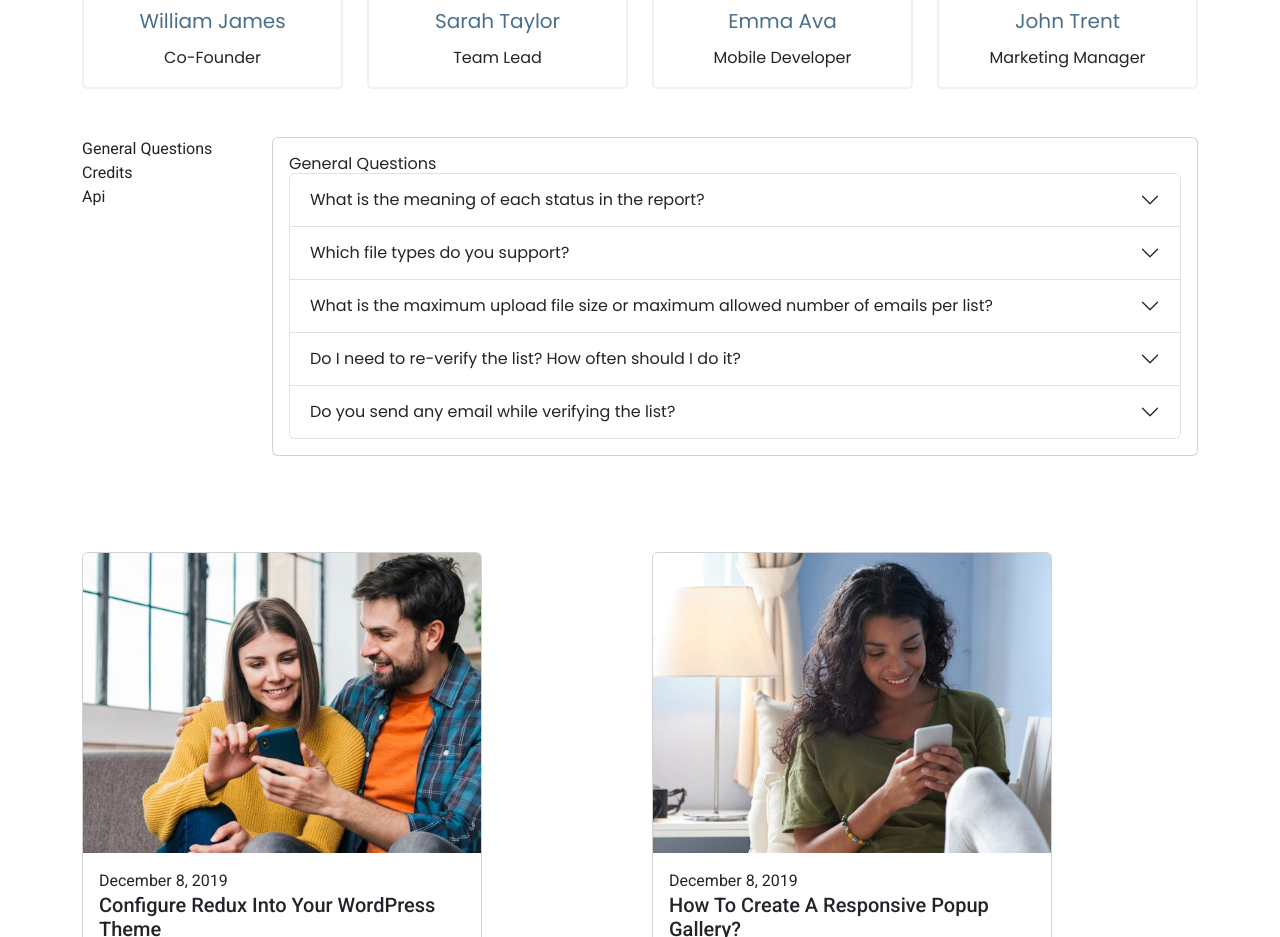
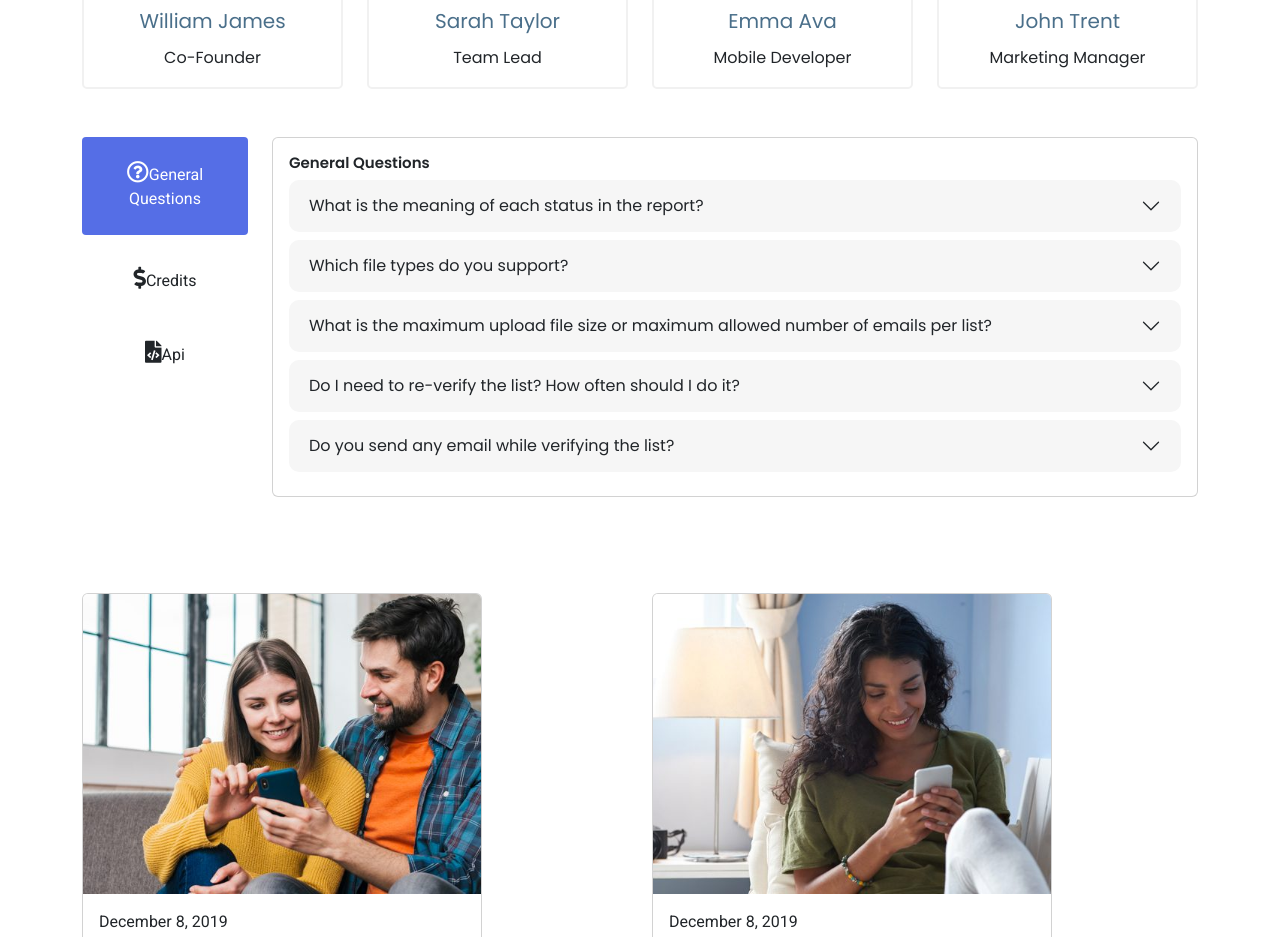
Before and after one commit to abdul-jabbar-dev/IQ_Freelancer, a React (Vite) app: page / in a window 1280 px wide. Shown: the part 2660-3597 px from the top of the page. Built offline with nearby package versions, Linux system fonts and the light colour scheme.

Commit message:
FAQ Section Done

```diff
--- a/src/main/component/FaqSection.jsx
+++ b/src/main/component/FaqSection.jsx
@@ -1,5 +1,6 @@
 import React, { useState } from 'react';
 import { Accordion, Card, Col, Container, Row } from 'react-bootstrap';
+import './style.css'
 
 const FaqSection = () => {
 
@@ -13,20 +14,20 @@ const FaqSection = () => {
             <Container>
                 <Row className='py-5'>
                     <Col xs={2}>
-                        <ul>
-                            <li onClick={() => setValue(0)} >General Questions</li>
-                            <li onClick={() => setValue(1)} >Credits</li>
-                            <li onClick={() => setValue(2)} >Api</li>
+                        <ul className='text-center'>
+                            <li onClick={() => setValue(0)} className={value == 0  ? `faq-section-li`: `py-4 pointer`}><i className="faq-icon pb-1 block  far fa-question-circle"></i>General Questions</li>
+                            <li onClick={() => setValue(1)} className={ value ==  1 ? `faq-section-li`: `py-4 pointer`}><i className="faq-icon pb-1 block fas fa-dollar-sign"></i>Credits</li>
+                            <li onClick={() => setValue(2)} className={value == 2  ? `faq-section-li`: `py-4 pointer`}><i className="faq-icon pb-1 block  fas fa-file-code"></i>Api</li>
                         </ul>
                     </Col>
                     <Col xs={10}>
 
                         {/* First Card */}
                         {value == 0 && <Card body>
-                            <h4>General Questions</h4>
+                            <h4 className='card-title'>General Questions</h4>
                             <Accordion>
                                 <Accordion.Item eventKey="0">
-                                    <Accordion.Header>What is the meaning of each status in the report?</Accordion.Header>
+                                    <Accordion.Header  className='custom-accordion .accordion-list'>What is the meaning of each status in the report?</Accordion.Header>
                                     <Accordion.Body>
                                         <div className="card-body">
                                             <p className="mb-2">There are 7 statuses in <span className="text-primary">MailVeri</span> report:</p>
@@ -75,7 +76,7 @@ const FaqSection = () => {
 
                         {/* Second Card */}
                         {value == 1 && <Card body>
-                            <h4>Credits</h4>
+                            <h4 className='card-title'>Credits</h4>
                             <Accordion defaultActiveKey="0" className='pt-3'>
                                 <Accordion.Item eventKey="0">
                                     <Accordion.Header>Do you offer free credits?</Accordion.Header>
@@ -107,10 +108,10 @@ const FaqSection = () => {
 
                         {/* Third Card  */}
                         {value == 2 && <Card body>
-                            <h4>API</h4>
+                            <h4 className='card-title'>API</h4>
                             <Accordion defaultActiveKey="0" className='pt-3'>
                                 <Accordion.Item eventKey="0">
-                                    <Accordion.Header>Do you support libs in programming languages such as Python, PHP, ...?</Accordion.Header>
+                                    <Accordion.Header className='custom-accordion .accordion-list'>Do you support libs in programming languages such as Python, PHP, ...?</Accordion.Header>
                                     <Accordion.Body>
                                         Not yet. Currently MailVeri just supports HTTP APIs. You can use cURL or make HTTP requests to MailVeri API server in any programming languages.
                                     </Accordion.Body>
--- a/src/main/component/style.css
+++ b/src/main/component/style.css
@@ -186,3 +186,47 @@ h1, h2,h3,h4,h5,h6{
     font-size: 16px;
     padding: 0px 0px 20px;
 }
+
+/* FAQ Section  */
+.faq-section-li{
+    padding: 24px 16px;
+    text-align: center;
+    margin-bottom: 8px;
+    color: #fff;
+    background-color: #556ee6;
+    border: 0;
+    border-radius: 0.25rem;
+    cursor: pointer;
+}
+.faq-icon{
+    font-size: 22px;
+}
+.pointer{
+    cursor: pointer;
+}
+.card-title {
+    font-size: 15px;
+    margin: 0 0 7px 0;
+    font-weight: 600;
+}
+.accordion-item{
+    border: none !important;
+}
+.accordion-item:first-of-type .accordion-button{
+    border: none;
+}
+.accordion-button:focus {
+    z-index: 3;
+    border-color: none !important;
+    outline: none !important;
+     box-shadow: none !important;
+}
+.accordion-button:not(.collapsed) {
+    background-color: none !important;
+    box-shadow: none !important;
+}
+.accordion-button{
+    background-color: #f6f6f6 !important;
+    margin-bottom: 8px !important;
+    border-radius: 10px !important;
+}
```
